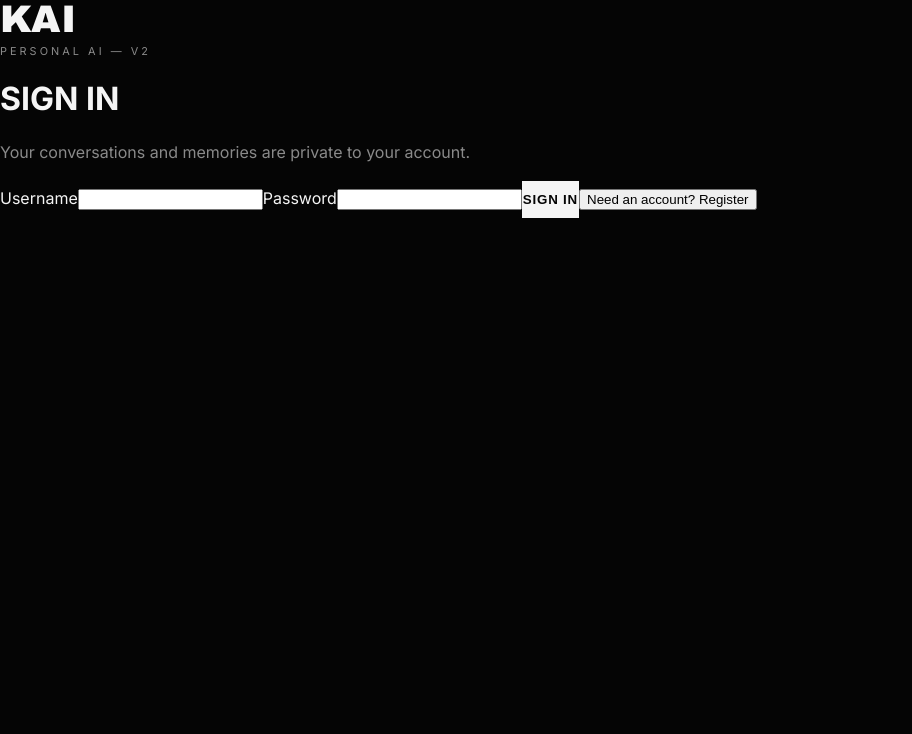
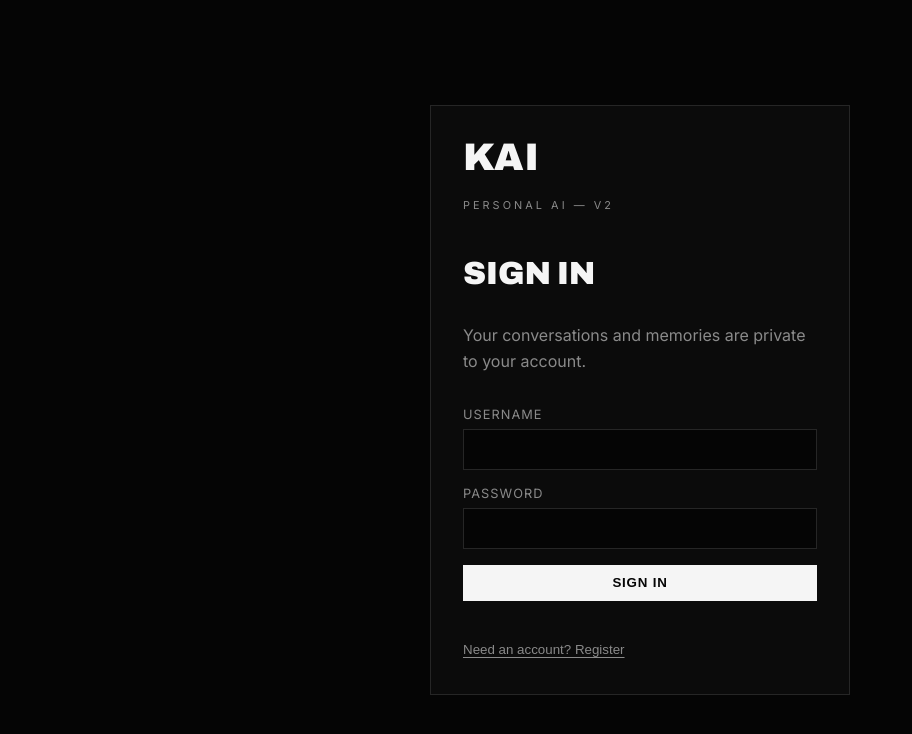
Before and after one commit to pawanriko/Kai-AI, a React (Vite) app in the folder frontend/: page / in a window 1280 px wide. Shown: the top 734 px of the page, without its empty margins (0-912 px from the left). Built offline with nearby package versions, Linux system fonts and the light colour scheme; no server answers.

Commit message:
Style sign-in and account controls

```diff
--- a/frontend/src/index.css
+++ b/frontend/src/index.css
@@ -373,3 +373,75 @@ body {
     max-width: 88%;
   }
 }
+
+
+/* ---------- Authentication ---------- */
+.auth-screen {
+  min-height: 100vh;
+  display: grid;
+  place-items: center;
+  padding: 1.5rem;
+  background: var(--bg);
+}
+.auth-card {
+  width: min(100%, 420px);
+  display: flex;
+  flex-direction: column;
+  gap: 1rem;
+  border: 1px solid var(--line);
+  background: var(--panel);
+  padding: 2rem;
+}
+.auth-card h1 {
+  font-family: 'Archivo', sans-serif;
+  font-weight: 900;
+  margin: 0.5rem 0 0;
+}
+.auth-card label {
+  display: flex;
+  flex-direction: column;
+  gap: 0.45rem;
+  color: var(--muted);
+  font-size: 0.8rem;
+  letter-spacing: 0.08em;
+  text-transform: uppercase;
+}
+.auth-card input {
+  width: 100%;
+  background: var(--bg);
+  color: var(--text);
+  border: 1px solid var(--line);
+  padding: 0.75rem;
+  font: inherit;
+}
+.auth-card input:focus {
+  outline: 1px solid var(--text);
+}
+.auth-card .error-box {
+  margin: 0;
+}
+.auth-switch {
+  align-self: flex-start;
+  background: transparent;
+  border: 0;
+  color: var(--muted);
+  cursor: pointer;
+  padding: 0.3rem 0;
+  text-decoration: underline;
+  text-underline-offset: 3px;
+}
+.auth-switch:hover {
+  color: var(--text);
+}
+.account-row {
+  display: flex;
+  align-items: center;
+  justify-content: space-between;
+  gap: 0.5rem;
+  border-bottom: 1px solid var(--line);
+  padding-bottom: 0.8rem;
+  margin-bottom: 0.8rem;
+  color: var(--muted);
+  font-size: 0.8rem;
+  overflow-wrap: anywhere;
+}
```
